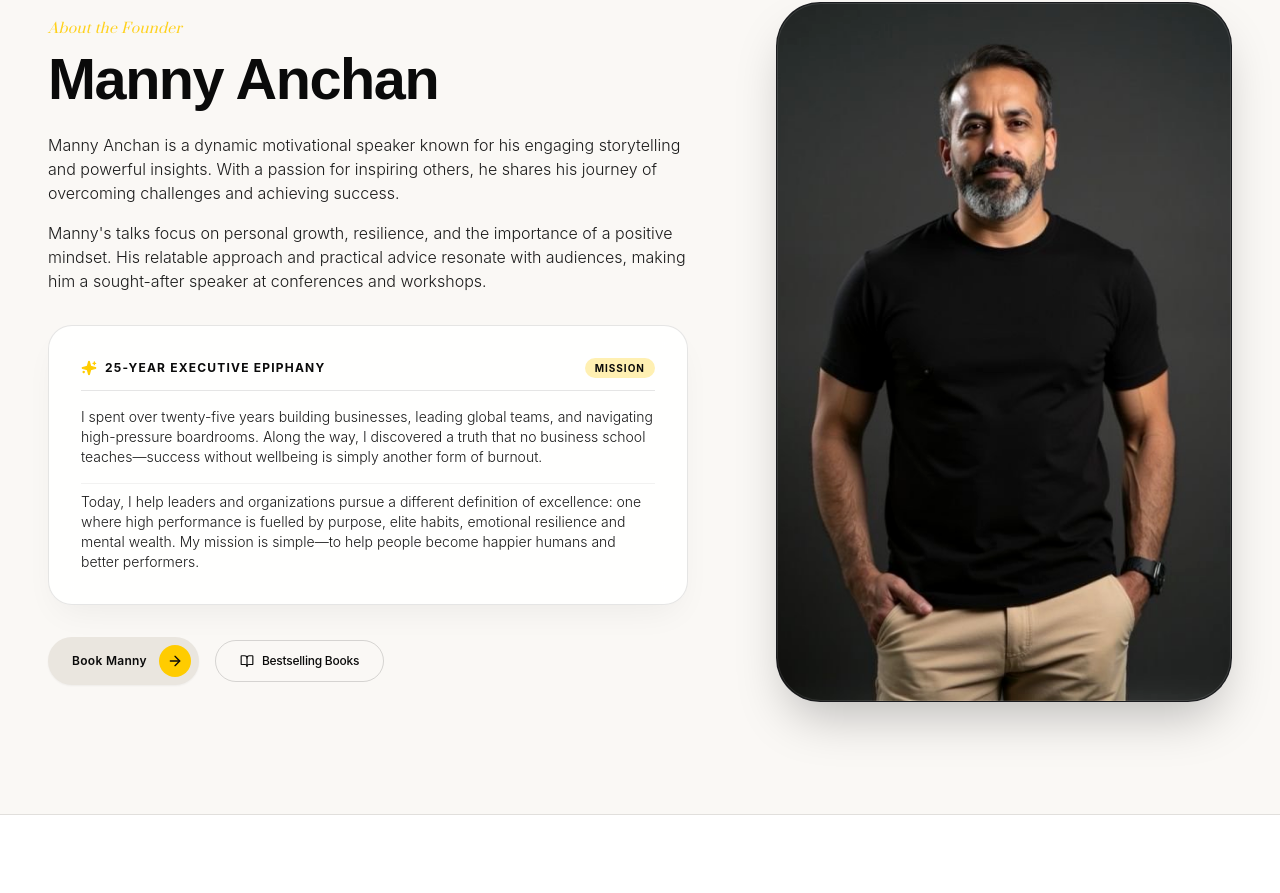
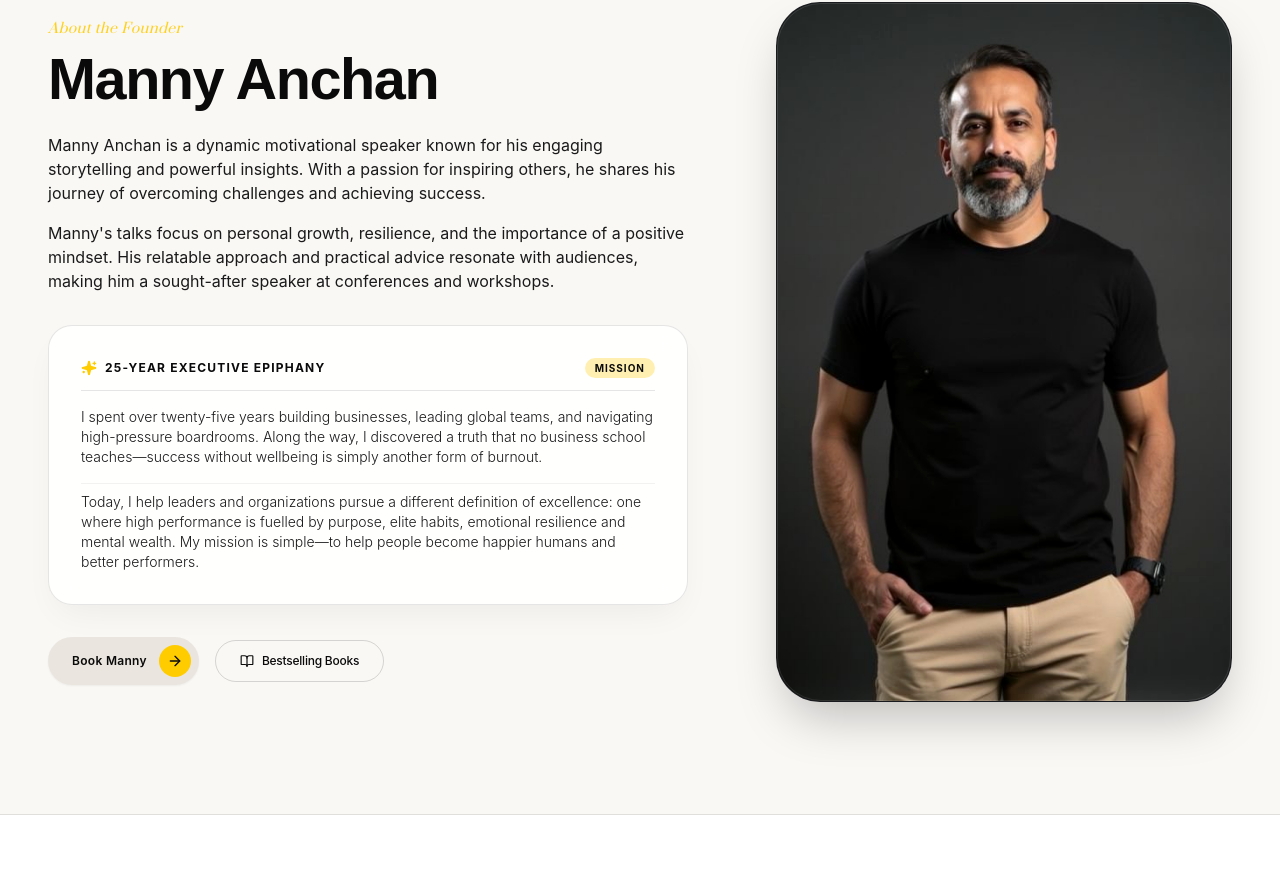
Before and after one commit to excitenext21-bit/HQX, a React (Vite) app: page /founder in a window 1280 px wide. Shown: the part 910-1803 px from the top of the page. Built offline with nearby package versions, Linux system fonts and the light colour scheme; the HTML template or start-up script is replaced by a standard one; a web font is replaced by a local one.

Commit message:
Update Manny Anchan speaker bio paragraph font-weight to 400

```diff
--- a/src/pages/Founder.jsx
+++ b/src/pages/Founder.jsx
@@ -184,10 +184,10 @@ export default function Founder() {
 
               {/* Motivational Speaker Bio (User Content Part 1) */}
               <div className="space-y-4 mb-8">
-                <p className="font-body text-sm sm:text-base text-[#1A1A1A] font-light leading-relaxed">
+                <p className="font-body text-sm sm:text-base text-[#1A1A1A] font-normal leading-relaxed">
                   Manny Anchan is a dynamic motivational speaker known for his engaging storytelling and powerful insights. With a passion for inspiring others, he shares his journey of overcoming challenges and achieving success.
                 </p>
-                <p className="font-body text-sm sm:text-base text-[#1A1A1A] font-light leading-relaxed">
+                <p className="font-body text-sm sm:text-base text-[#1A1A1A] font-normal leading-relaxed">
                   Manny's talks focus on personal growth, resilience, and the importance of a positive mindset. His relatable approach and practical advice resonate with audiences, making him a sought-after speaker at conferences and workshops.
                 </p>
               </div>
```
Also changed, not shown: 2 other files (tests, documents, lock files or other folders).
